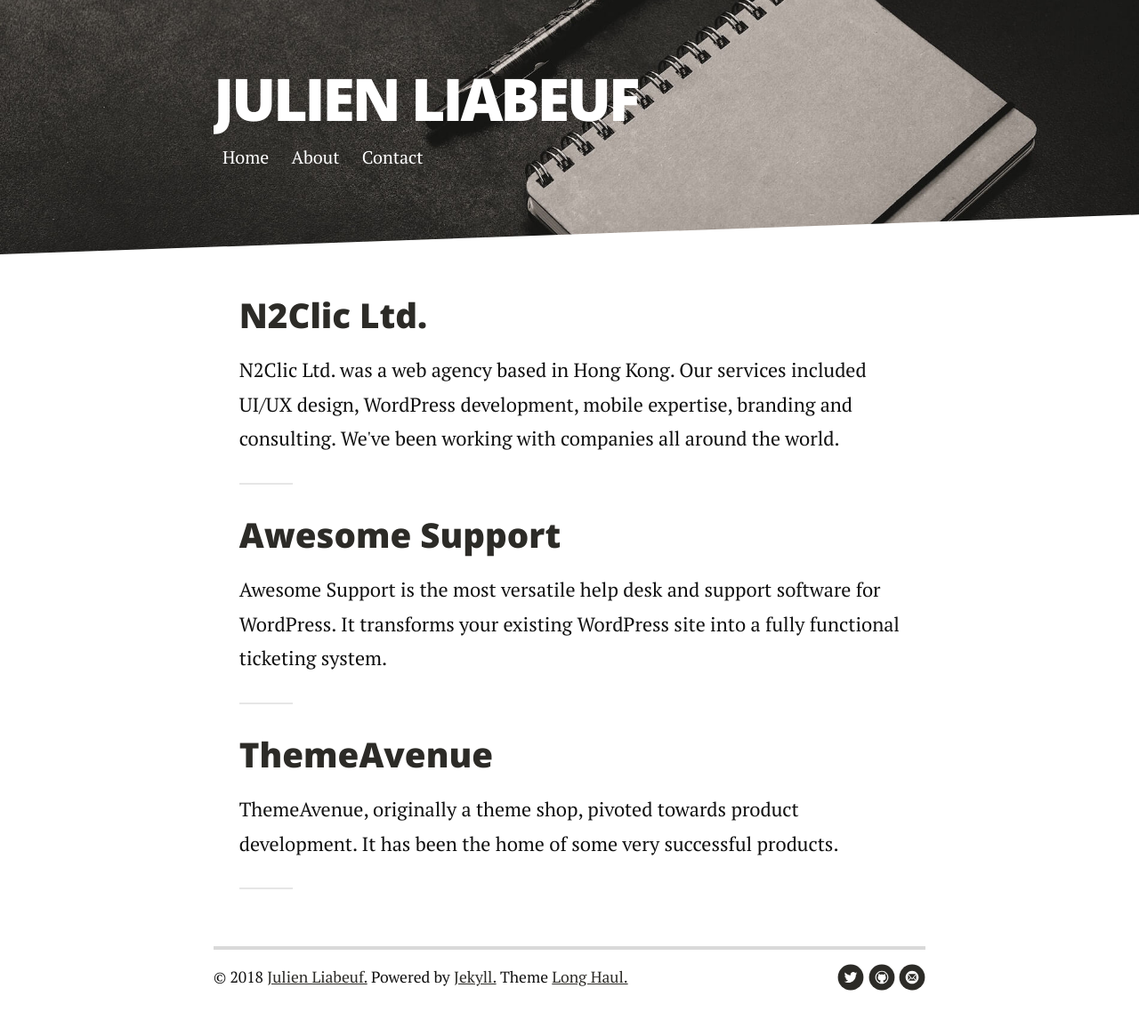
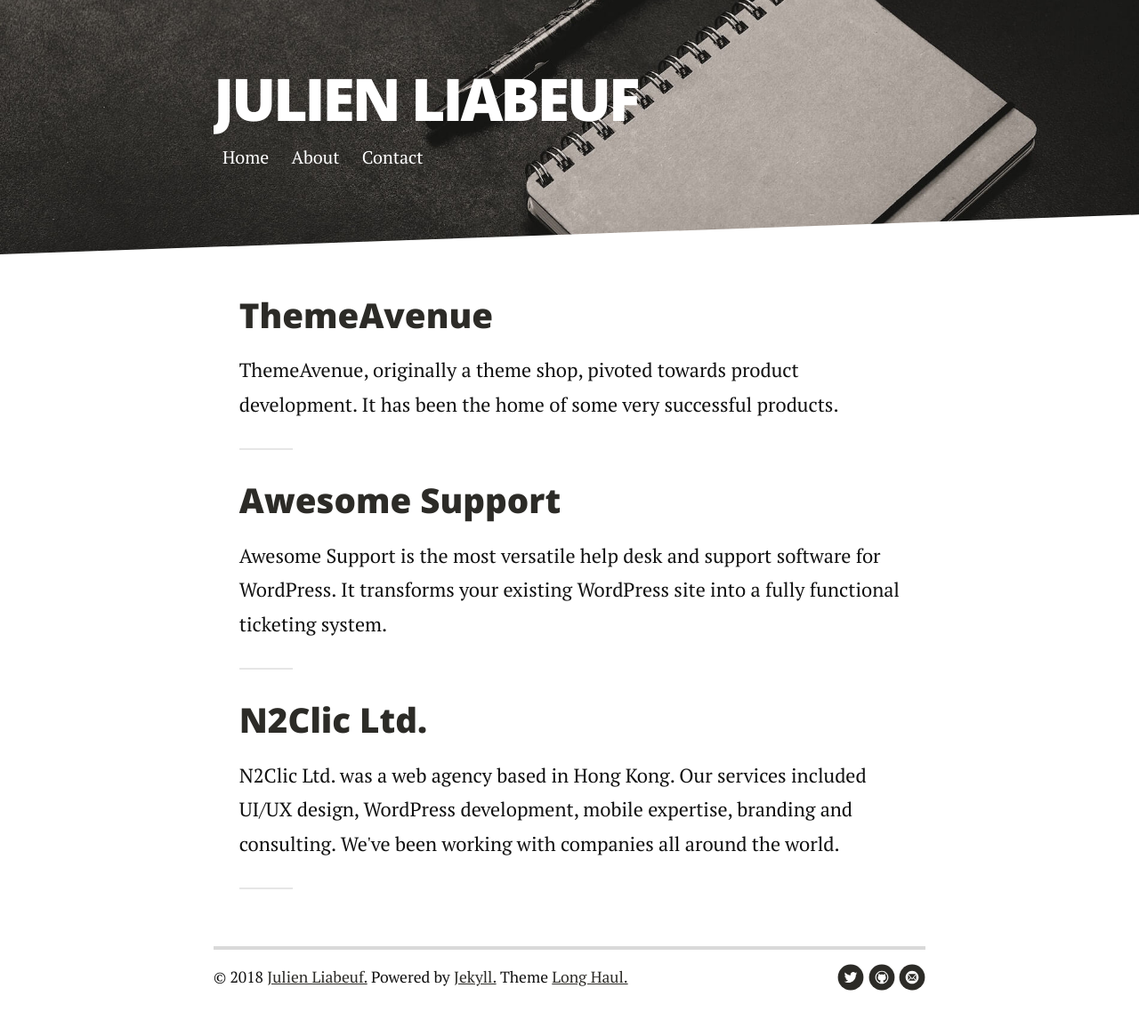
Before and after one commit to julien731/blog-jekyll, a Jekyll site: the page built from work.html, in a window 1280 px wide. Shown: the whole page at 89% size. Built offline with Jekyll 4.4.1, drawn with Linux system fonts in a browser that asks for light colours; nearby versions of some CDN libraries.

Commit message:
Reverse items order

```diff
--- a/work.html
+++ b/work.html
@@ -5,7 +5,7 @@
 
 <div class="home" id="home">
 	<ul class="posts noList">
-		{% for work in site.work %}
+		{% for work in site.work reversed %}
 		<li>
 			<span class="date">{{ post.date | date: '%B %d, %Y' }}</span>
 			<h3><a class="post-link" href="{{ work.url | prepend: site.baseurl }}">{{ work.title }}</a></h3>
```
